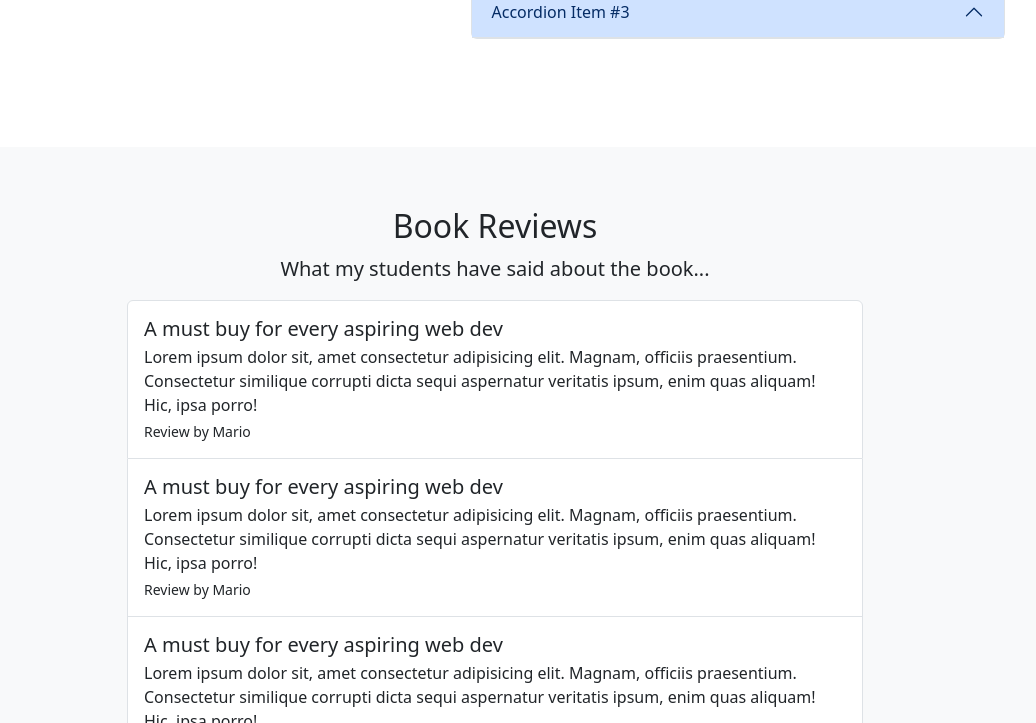
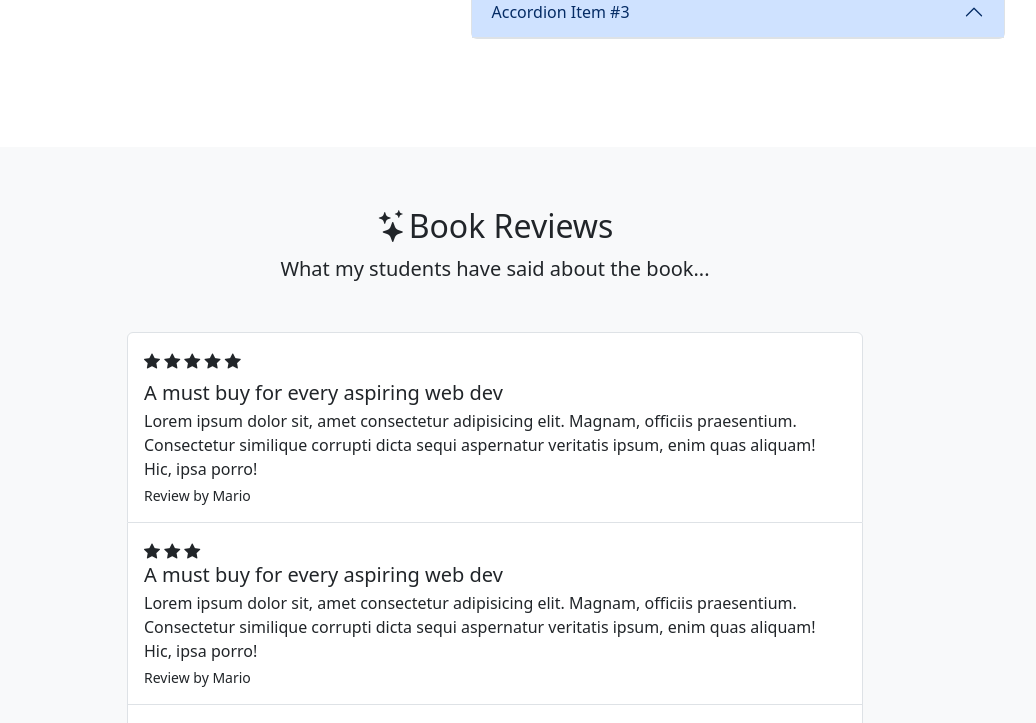
Before and after one commit to HeyFei/Bootstrap5-Crash-Course, a plain HTML site: page index.html in a window 1280 px wide. Shown: the part 2077-2800 px from the top of the page, without its empty margins (145-1181 px from the left). Drawn offline with nearby package versions, Linux system fonts and the light colour scheme.

Commit message:
icon code

```diff
--- a/index.html
+++ b/index.html
@@ -6,6 +6,7 @@
     <title>Bootstrap5</title>
     <link href="https://cdn.jsdelivr.net/npm/bootstrap@5.3.2/dist/css/bootstrap.min.css" rel="stylesheet"
         integrity="sha384-T3c6CoIi6uLrA9TneNEoa7RxnatzjcDSCmG1MXxSR1GAsXEV/Dwwykc2MPK8M2HN" crossorigin="anonymous">
+    <link rel="stylesheet" href="https://cdn.jsdelivr.net/npm/bootstrap-icons@1.11.1/font/bootstrap-icons.css">
     <style>
         section {
             padding: 60px 0;
@@ -24,6 +25,7 @@
         <div class="container">
             <a href="#intro" class="navbar-brand">
                 <span class="fw-bold">
+                    <i class="bi bi-book-half"></i>
                     Bootstrap5 Course
                 </span>
             </a>
@@ -244,14 +246,21 @@
     <section class="bg-light">
         <div class="container-lg">
             <div class="text-center">
-                <h2>Book Reviews</h2>
+                <h2><i class="bi bi-stars"></i>Book Reviews</h2>
                 <p class="lead">What my students have said about the book...</p>
             </div>
 
-            <div class="row justify-content-center">
+            <div class="row justify-content-center my-5">
                 <div class="col-lg-8">
                     <div class="list-group">
                         <div class="list-group-item py-3">
+                            <div class="pb-2">
+                                <i class="bi bi-star-fill"></i>
+                                <i class="bi bi-star-fill"></i>
+                                <i class="bi bi-star-fill"></i>
+                                <i class="bi bi-star-fill"></i>
+                                <i class="bi bi-star-fill"></i>
+                            </div>
                             <h5 class="mb-1">A must buy for every aspiring web dev</h5>
                             <p class="mb-1">Lorem ipsum dolor sit, amet consectetur adipisicing elit. Magnam, officiis
                                 praesentium. Consectetur similique corrupti dicta sequi aspernatur veritatis ipsum, enim
@@ -260,6 +269,9 @@
                         </div>
 
                         <div class="list-group-item py-3">
+                            <i class="bi bi-star-fill"></i>
+                            <i class="bi bi-star-fill"></i>
+                            <i class="bi bi-star-fill"></i>
                             <h5 class="mb-1">A must buy for every aspiring web dev</h5>
                             <p class="mb-1">Lorem ipsum dolor sit, amet consectetur adipisicing elit. Magnam, officiis
                                 praesentium. Consectetur similique corrupti dicta sequi aspernatur veritatis ipsum, enim
@@ -268,6 +280,8 @@
                         </div>
 
                         <div class="list-group-item py-3">
+                            <i class="bi bi-star-fill"></i>
+                            <i class="bi bi-star-half"></i>
                             <h5 class="mb-1">A must buy for every aspiring web dev</h5>
                             <p class="mb-1">Lorem ipsum dolor sit, amet consectetur adipisicing elit. Magnam, officiis
                                 praesentium. Consectetur similique corrupti dicta sequi aspernatur veritatis ipsum, enim
```
